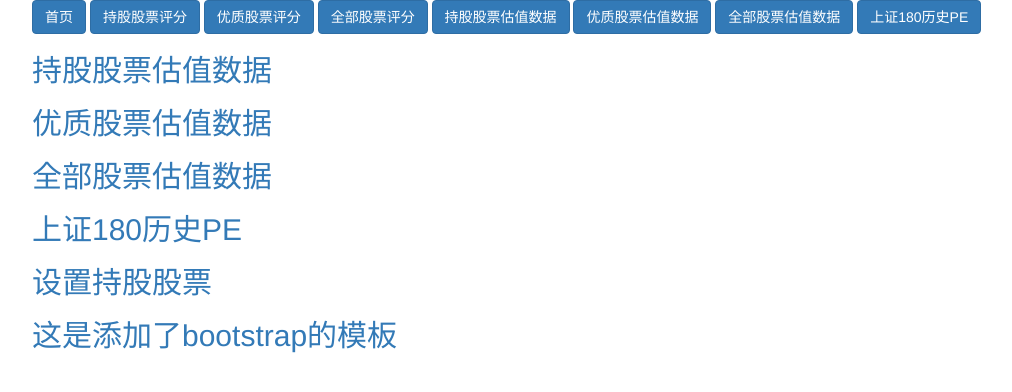
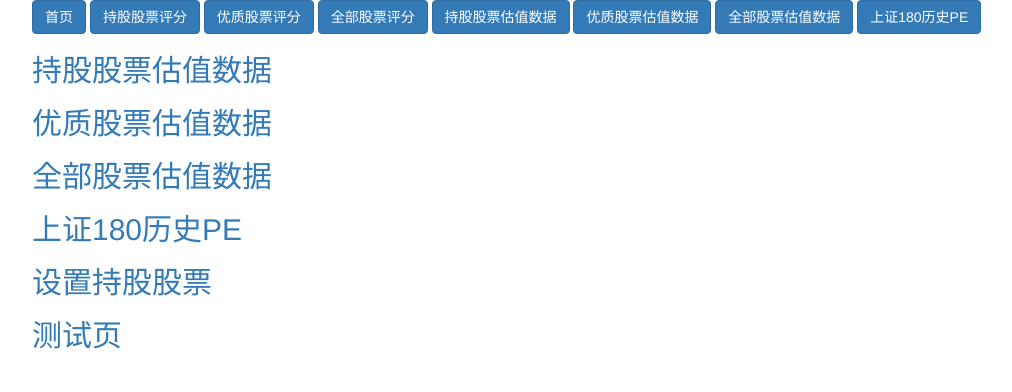
Before and after one commit to who8736/stockdatamanage, a Flask app: page / in a window 1280 px wide. Shown: the top 392 px of the page, without its empty margins (38-1050 px from the left). Run offline with Flask 2, Linux system fonts and the light colour scheme; parts of the project's set-up code (start-up, migrations or seed data) failed here and were passed over; some libraries are stand-ins or nearby versions.

```diff
--- a/web/templates/index.html
+++ b/web/templates/index.html
@@ -11,6 +11,6 @@
 		<h2><a href="/reporttype/all">全部股票估值数据</a><br></h2>
 		<h2><a href="/indexklineimgnew/000010.SH">上证180历史PE</a><br></h2>
 		<h2><a href="/stocklist">设置持股股票</a><br></h2>
-		<h2><a href="/reporttype/all">这是添加了bootstrap的模板</a><br></h2>
+		<h2><a href="/test">测试页</a><br></h2>
 	</div>
 {% endblock %}
```
